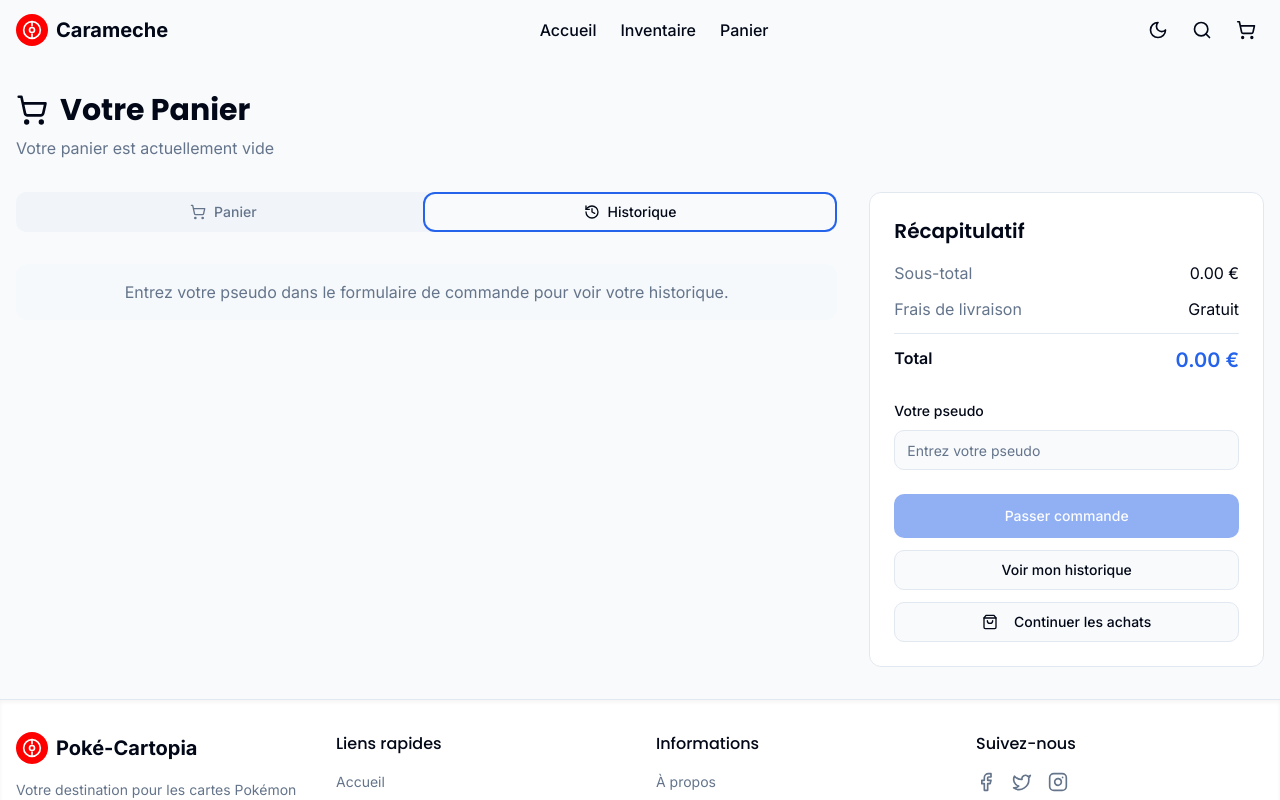
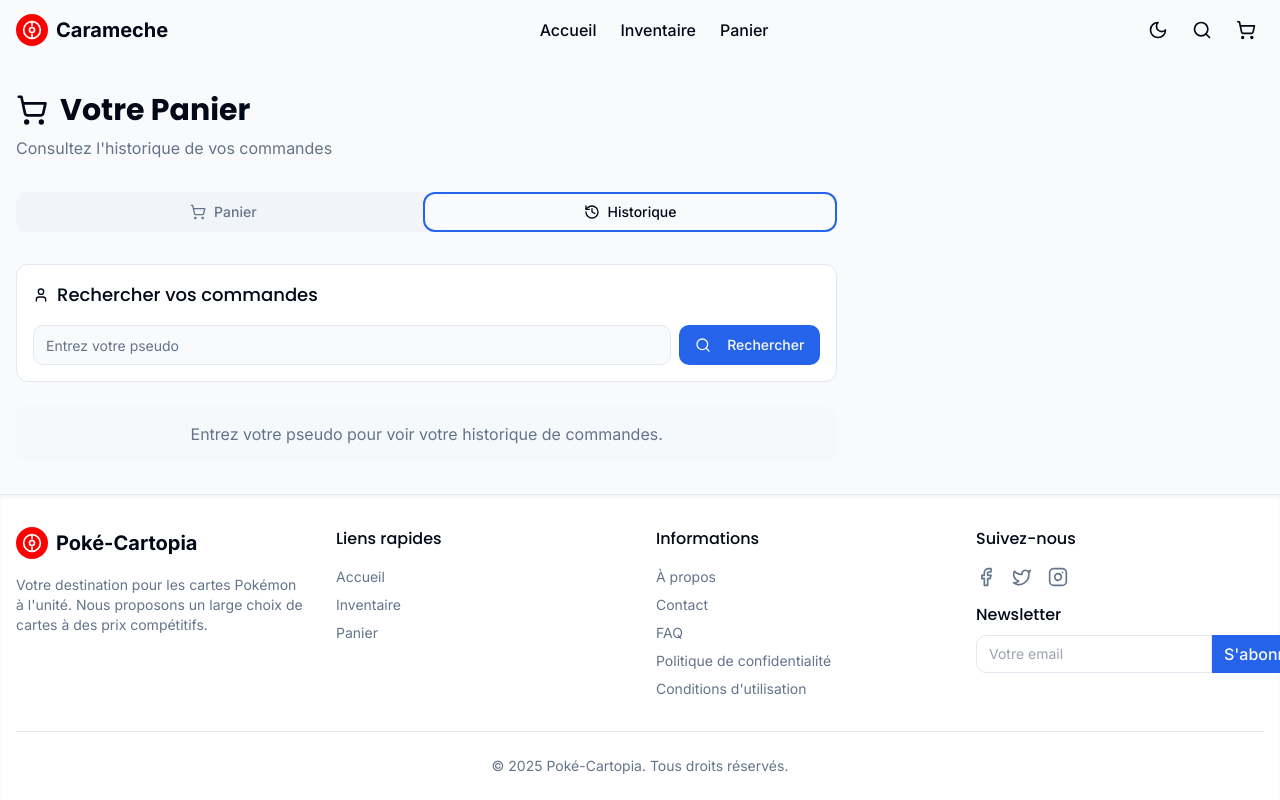
Before and after one commit to Neroz2/carameche, a React (Vite) app: page /cart in a window 1280 px wide. Both pictures are taken after a click on the tab "Historique". Shown: the top 800 px of the page. Built offline with nearby package versions, Linux system fonts and the light colour scheme.

Commit message:
feat: Add username input to order history
Allow entering username directly in order history and remove the recap section.

```diff
--- a/src/components/cart/OrderHistory.tsx
+++ b/src/components/cart/OrderHistory.tsx
@@ -1,32 +1,46 @@
 
 import React, { useState, useEffect } from "react";
-import { Clock, Package } from "lucide-react";
+import { Clock, Package, Search, User } from "lucide-react";
 import { fetchOrdersByUsername } from "@/lib/orderService";
 import { Order } from "@/lib/types";
 import { useToast } from "@/hooks/use-toast";
 import { getStatusBgClass, getStatusIcon, getStatusText } from "@/lib/orderUtils";
 import Card, { CardHeader, CardTitle, CardContent } from "@/components/common/Card";
 import { Button } from "@/components/ui/button";
+import { Input } from "@/components/ui/input";
 import Loader from "@/components/ui/Loader";
 import { format } from "date-fns";
 import { fr } from "date-fns/locale";
 
-interface OrderHistoryProps {
-  username: string;
-}
-
-const OrderHistory: React.FC<OrderHistoryProps> = ({ username }) => {
+const OrderHistory: React.FC = () => {
+  const [username, setUsername] = useState<string>("");
+  const [searchUsername, setSearchUsername] = useState<string>("");
   const [orders, setOrders] = useState<Order[]>([]);
-  const [loading, setLoading] = useState(true);
+  const [loading, setLoading] = useState(false);
   const { toast } = useToast();
   const [expanded, setExpanded] = useState<string | null>(null);
+
+  const handleSearch = (e: React.FormEvent) => {
+    e.preventDefault();
+    if (searchUsername.trim().length < 3) {
+      toast({
+        title: "Pseudo invalide",
+        description: "Le pseudo doit contenir au moins 3 caractères",
+        variant: "destructive",
+      });
+      return;
+    }
+    setUsername(searchUsername.trim());
+  };
 
   useEffect(() => {
     const loadOrders = async () => {
       if (!username) {
-        setLoading(false);
+        setOrders([]);
         return;
       }
+
+      setLoading(true);
 
       try {
         const userOrders = await fetchOrdersByUsername(username);
@@ -46,30 +60,6 @@ const OrderHistory: React.FC<OrderHistoryProps> = ({ username }) => {
     loadOrders();
   }, [username, toast]);
 
-  if (loading) {
-    return <Loader />;
-  }
-
-  if (!username) {
-    return (
-      <div className="text-center p-4 bg-muted/30 rounded-lg">
-        <p className="text-muted-foreground">
-          Entrez votre pseudo dans le formulaire de commande pour voir votre historique.
-        </p>
-      </div>
-    );
-  }
-
-  if (orders.length === 0) {
-    return (
-      <div className="text-center p-4 bg-muted/30 rounded-lg">
-        <p className="text-muted-foreground">
-          Aucune commande trouvée pour le pseudo "{username}".
-        </p>
-      </div>
-    );
-  }
-
   const toggleExpand = (orderId: string) => {
     if (expanded === orderId) {
       setExpanded(null);
@@ -79,7 +69,42 @@ const OrderHistory: React.FC<OrderHistoryProps> = ({ username }) => {
   };
 
   return (
-    <div className="space-y-4">
+    <div className="space-y-6">
+      <div className="bg-card border rounded-lg p-4">
+        <form onSubmit={handleSearch} className="space-y-4">
+          <h3 className="text-lg font-medium mb-2 flex items-center gap-2">
+            <User className="h-4 w-4" /> Rechercher vos commandes
+          </h3>
+          <div className="flex gap-2">
+            <Input
+              value={searchUsername}
+              onChange={(e) => setSearchUsername(e.target.value)}
+              placeholder="Entrez votre pseudo"
+              className="flex-1"
+            />
+            <Button type="submit">
+              <Search className="mr-2 h-4 w-4" />
+              Rechercher
+            </Button>
+          </div>
+        </form>
+      </div>
+
+      {loading ? (
+        <Loader />
+      ) : username && orders.length === 0 ? (
+        <div className="text-center p-4 bg-muted/30 rounded-lg">
+          <p className="text-muted-foreground">
+            Aucune commande trouvée pour le pseudo "{username}".
+          </p>
+        </div>
+      ) : !username ? (
+        <div className="text-center p-4 bg-muted/30 rounded-lg">
+          <p className="text-muted-foreground">
+            Entrez votre pseudo pour voir votre historique de commandes.
+          </p>
+        </div>
+      ) : (
         <div className="space-y-4">
           {orders.map((order) => (
             <Card key={order.id} className="overflow-hidden">
@@ -143,6 +168,7 @@ const OrderHistory: React.FC<OrderHistoryProps> = ({ username }) => {
             </Card>
           ))}
         </div>
+      )}
     </div>
   );
 };
--- a/src/pages/Cart.tsx
+++ b/src/pages/Cart.tsx
@@ -35,7 +35,7 @@ const Cart = () => {
   const { items, removeFromCart, updateQuantity, clearCart, totalPrice } = useCart();
   const { toast } = useToast();
   const navigate = useNavigate();
-  const [orderUsername, setOrderUsername] = useState<string>("");
+  const [activeTab, setActiveTab] = useState<string>("cart");
 
   // Initialiser le formulaire
   const form = useForm<FormValues>({
@@ -67,7 +67,6 @@ const Cart = () => {
         });
 
         clearCart();
-        setOrderUsername(username);
         form.reset();
       }
     } catch (error) {
@@ -80,11 +79,6 @@ const Cart = () => {
     }
   };
 
-  // Mettre à jour l'état du pseudo lorsque l'utilisateur soumet le formulaire ou recherche son historique
-  const handleSubmitUsername = (values: FormValues) => {
-    setOrderUsername(values.username.trim());
-  };
-
   return (
     <div className="container mx-auto px-4 py-8">
       <header className="mb-8">
@@ -93,15 +87,22 @@ const Cart = () => {
           Votre Panier
         </h1>
         <p className="text-muted-foreground mt-2">
-          {items.length === 0
+          {activeTab === "cart" ?
+            (items.length === 0
               ? "Votre panier est actuellement vide"
-            : `Vous avez ${items.reduce((sum, item) => sum + item.quantity, 0)} cartes dans votre panier`}
+              : `Vous avez ${items.reduce((sum, item) => sum + item.quantity, 0)} cartes dans votre panier`)
+            : "Consultez l'historique de vos commandes"
+          }
         </p>
       </header>
 
       <div className="grid md:grid-cols-3 gap-8">
         <div className="md:col-span-2">
-          <Tabs defaultValue="cart" className="w-full">
+          <Tabs
+            defaultValue="cart"
+            className="w-full"
+            onValueChange={(value) => setActiveTab(value)}
+          >
             <TabsList className="w-full mb-6">
               <TabsTrigger value="cart" className="flex-1">
                 <ShoppingCart className="mr-2 h-4 w-4" />
@@ -122,11 +123,12 @@ const Cart = () => {
             </TabsContent>
 
             <TabsContent value="history">
-              <OrderHistory username={orderUsername} />
+              <OrderHistory />
             </TabsContent>
           </Tabs>
         </div>
 
+        {activeTab === "cart" && (
           <div>
             <div className="bg-card border rounded-lg p-6 sticky top-8">
               <h2 className="text-xl font-semibold mb-4">Récapitulatif</h2>
@@ -180,17 +182,6 @@ const Cart = () => {
                       type="button"
                       variant="outline"
                       className="w-full"
-                    onClick={() => {
-                      form.handleSubmit(handleSubmitUsername)();
-                    }}
-                  >
-                    Voir mon historique
-                  </Button>
-
-                  <Button
-                    type="button"
-                    variant="outline"
-                    className="w-full"
                       onClick={() => navigate("/inventory")}
                     >
                       <ShoppingBag className="mr-2 h-4 w-4" />
@@ -212,6 +203,7 @@ const Cart = () => {
               </Form>
             </div>
           </div>
+        )}
       </div>
     </div>
   );
```
Lines whose indentation alone changed are shown as unchanged.
